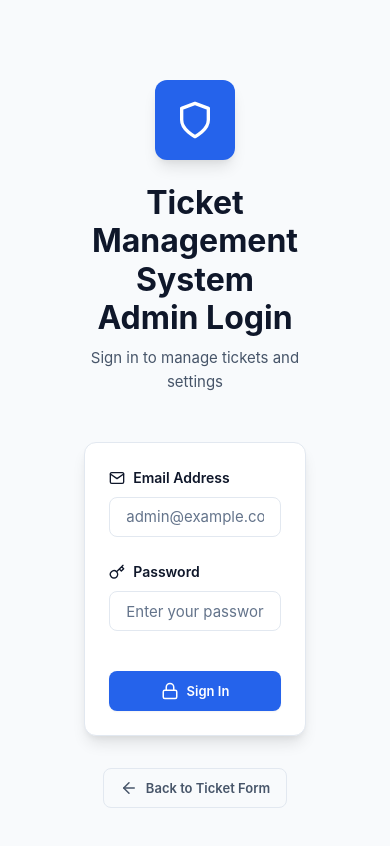
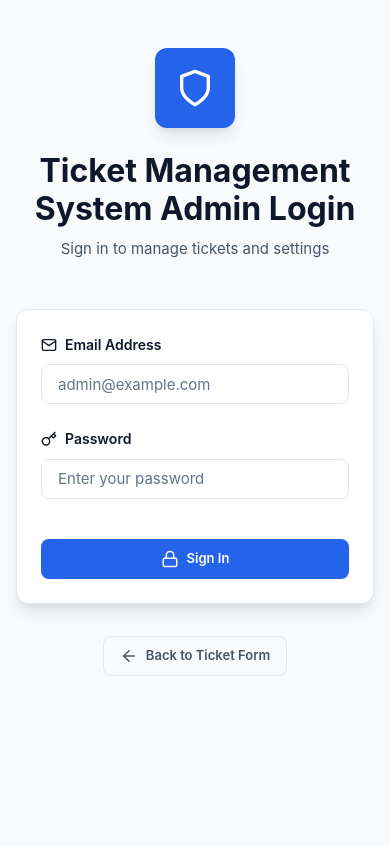
Before and after one commit to carlsagnip/Ticket-Management-System, a React (Vite) app: page /admin/login in a window 390 px wide. Shown: the top 846 px of the page. Built offline with nearby package versions, Linux system fonts and the light colour scheme.

Commit message:
fixed mobile view of form and login

```diff
--- a/src/App.css
+++ b/src/App.css
@@ -664,8 +664,61 @@
 .w-full { width: 100%; }
 .hidden { display: none; }
 
+/* LAYOUT HELPERS */
+.auth-container {
+  max-width: 480px;
+  margin: 4rem auto;
+  display: flex;
+  flex-direction: column;
+  gap: 2rem;
+}
+
+.ticket-form-container {
+  max-width: 800px;
+  margin: 2rem auto;
+}
+
+.form-grid-row {
+  display: grid;
+  grid-template-columns: 1fr 1fr;
+  gap: 1rem;
+}
+
+.admin-floating-controls {
+  position: fixed;
+  bottom: 2rem;
+  right: 2rem;
+  display: flex;
+  gap: 1rem;
+  z-index: 100;
+}
+
 /* RESPONSIVE */
 @media (max-width: 768px) {
+  .container {
+    max-width: 100%;
+    padding-left: 1rem;
+    padding-right: 1rem;
+  }
+
+  .auth-container {
+    margin: 2rem auto;
+    width: 100%;
+  }
+
+  .ticket-form-container {
+    margin: 1rem auto;
+    width: 100%;
+  }
+
+  .form-grid-row {
+    grid-template-columns: 1fr;
+  }
+
+  .admin-floating-controls {
+    bottom: 1rem;
+    right: 1rem;
+  }
   h1 { font-size: 1.875rem; }
   h2 { font-size: 1.5rem; }
   h3 { font-size: 1.25rem; }
--- a/src/pages/AdminLogin.jsx
+++ b/src/pages/AdminLogin.jsx
@@ -42,15 +42,7 @@
   return (
     <div className="page-container">
       <div className="container">
-        <div
-          style={{
-            maxWidth: "480px",
-            margin: "4rem auto",
-            display: "flex",
-            flexDirection: "column",
-            gap: "2rem",
-          }}
-        >
+        <div className="auth-container">
           {/* Header with Icon */}
           <div className="text-center">
             <div
--- a/src/pages/TicketForm.jsx
+++ b/src/pages/TicketForm.jsx
@@ -241,7 +241,7 @@
   return (
     <div className="page-container">
       <div className="container">
-        <div style={{ maxWidth: "800px", margin: "2rem auto" }}>
+        <div className="ticket-form-container">
           {/* Header */}
           <div className="text-center" style={{ marginBottom: "2rem" }}>
             <div
@@ -355,13 +355,7 @@
               </div>
 
               {/* Office & Category Row */}
-              <div
-                style={{
-                  display: "grid",
-                  gridTemplateColumns: "1fr 1fr",
-                  gap: "1rem",
-                }}
-              >
+              <div className="form-grid-row">
                 {/* Office */}
                 <SearchableSelect
                   label="Office"
@@ -552,16 +546,7 @@
       </div>
 
       {/* Admin Controls */}
-      <div
-        style={{
-          position: "fixed",
-          bottom: "2rem",
-          right: "2rem",
-          display: "flex",
-          gap: "1rem",
-          zIndex: 100,
-        }}
-      >
+      <div className="admin-floating-controls">
         <button
           onClick={() => navigate("/preview")}
           className="btn btn-icon"
```
